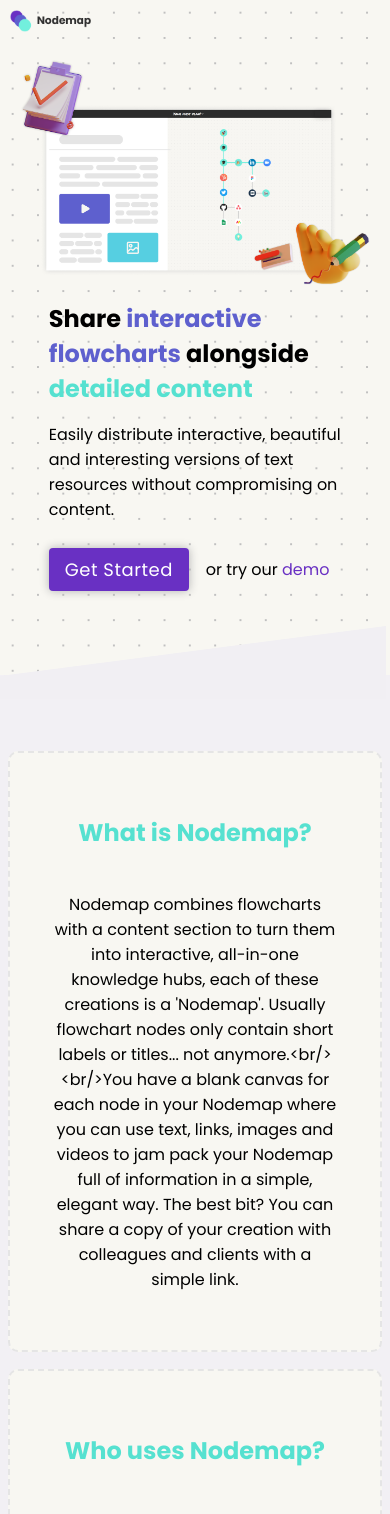
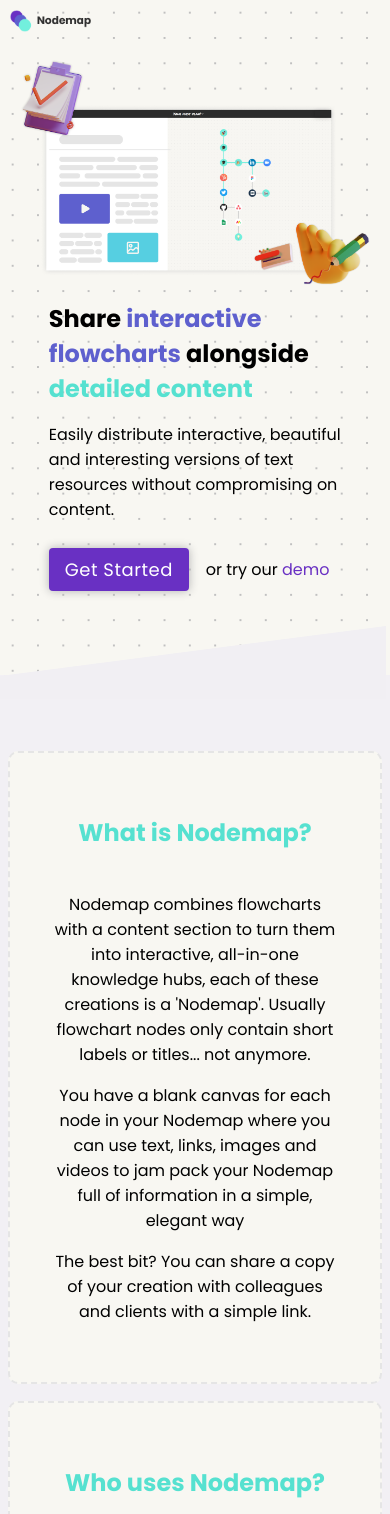
Before and after one commit to nikhilol/NodemapLandingPage, a Next.js app: page / in a window 390 px wide. Shown: the top 1514 px of the page. Built offline with nearby package versions, Linux system fonts and the light colour scheme.

Commit message:
Paragraph fix

```diff
--- a/pages/index.js
+++ b/pages/index.js
@@ -57,7 +57,9 @@
               <div className={styles.NodemapInfoContainer}>
                   <div clasName={styles.NodemapInfoBlock}>
                     <h2 className={styles.NodemapInfoTitle}>What is Nodemap?</h2>
-                    <p className={styles.NodemapInfoContent}>{"Nodemap combines flowcharts with a content section to turn them into interactive, all-in-one knowledge hubs, each of these creations is a 'Nodemap'. Usually flowchart nodes only contain short labels or titles... not anymore.<br/><br/>You have a blank canvas for each node in your Nodemap where you can use text, links, images and videos to jam pack your Nodemap full of information in a simple, elegant way. The best bit? You can share a copy of your creation with colleagues and clients with a simple link."}</p>
+                    <p className={styles.NodemapInfoContent}>{"Nodemap combines flowcharts with a content section to turn them into interactive, all-in-one knowledge hubs, each of these creations is a 'Nodemap'. Usually flowchart nodes only contain short labels or titles... not anymore. "}</p>
+                    <p className={styles.NodemapInfoContent}>{"You have a blank canvas for each node in your Nodemap where you can use text, links, images and videos to jam pack your Nodemap full of information in a simple, elegant way"}</p>
+                    <p className={styles.NodemapInfoContent}>{"The best bit? You can share a copy of your creation with colleagues and clients with a simple link."}</p>
                   </div>
                   <div clasName={styles.NodemapInfoBlock}>
                     <h2 className={styles.NodemapInfoTitle}>Who uses Nodemap?</h2>
--- a/styles/Home.module.css
+++ b/styles/Home.module.css
@@ -213,4 +213,7 @@
   .NodemapInfoContainer div{
     min-width: 80vw;
   }
+  .NodemapInfoContent{
+    width: 100%
+  }
 }
```
